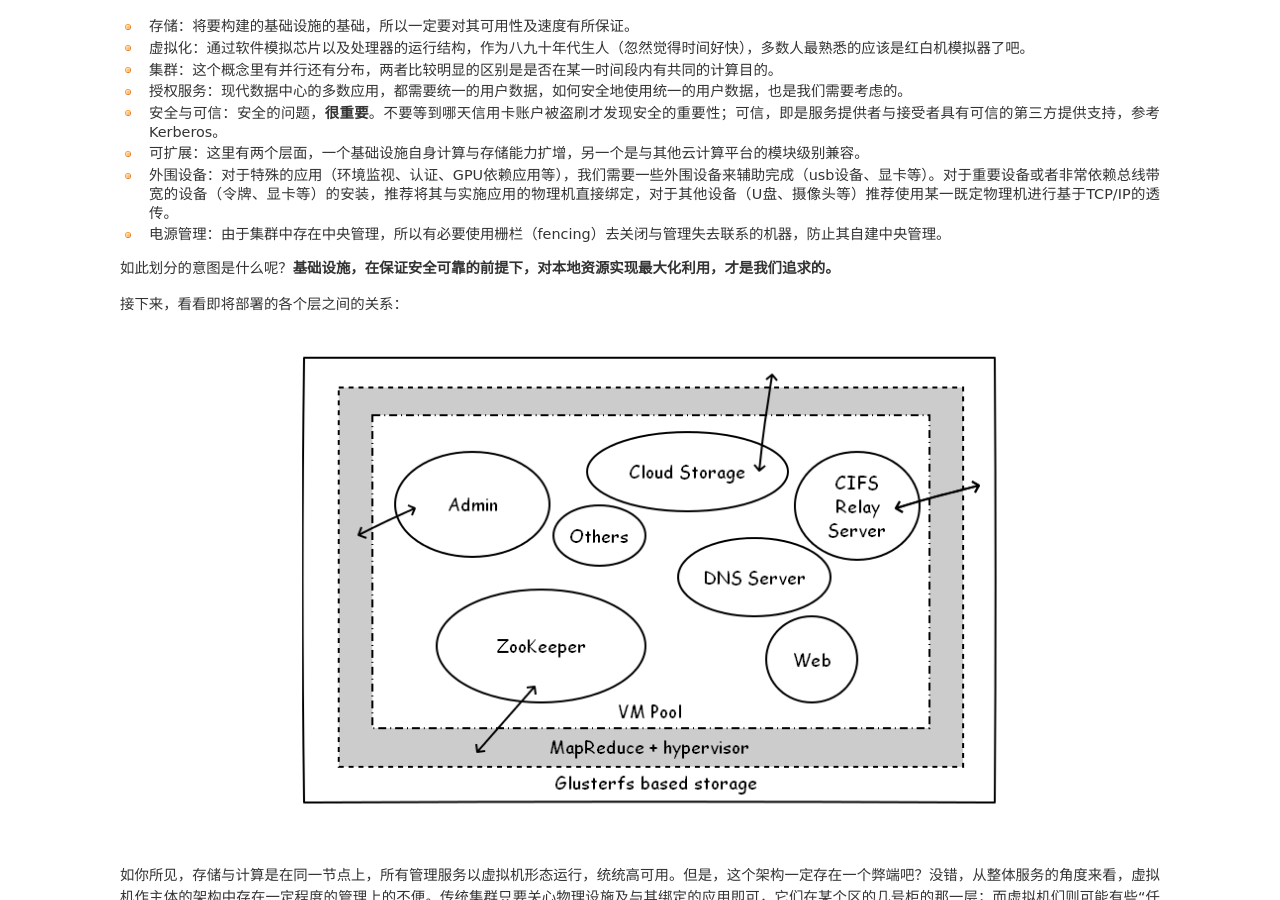
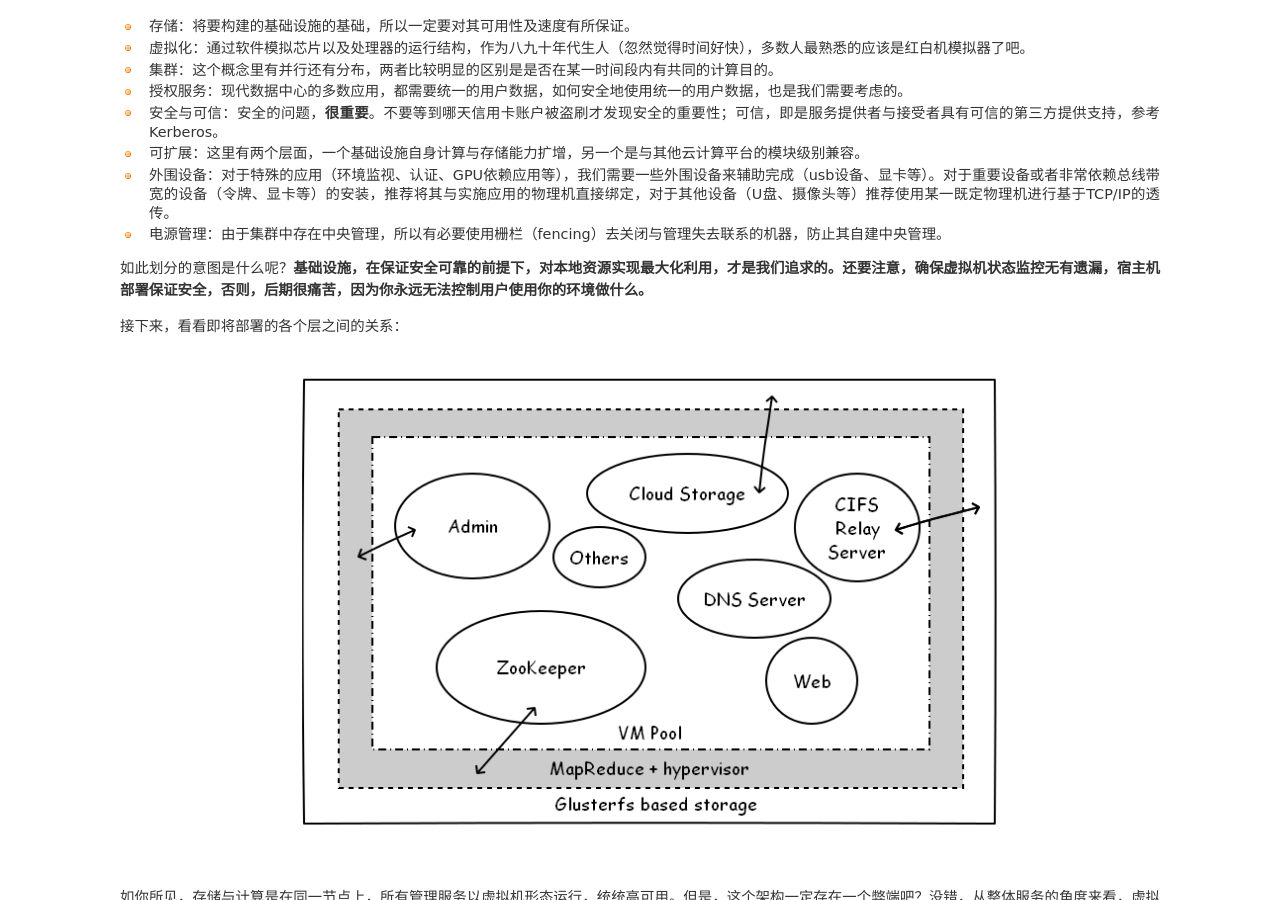
Before and after one commit to lofyer/InTheCloud, a Sphinx documentation site: the page built from source/posts/ch01.rst, in a window 1280 px wide and 900 px high, scrolled down 1959 px. Built offline with Sphinx 7.4.7, drawn with Linux system fonts in a browser that asks for light colours; formulas are drawn with MathJax 3.

Commit message:
保证监控

```diff
--- a/source/posts/ch01.rst
+++ b/source/posts/ch01.rst
@@ -95,7 +95,7 @@
 
 - 电源管理：由于集群中存在中央管理，所以有必要使用栅栏（fencing）去关闭与管理失去联系的机器，防止其自建中央管理。
 
-如此划分的意图是什么呢？**基础设施，在保证安全可靠的前提下，对本地资源实现最大化利用，才是我们追求的。**
+如此划分的意图是什么呢？**基础设施，在保证安全可靠的前提下，对本地资源实现最大化利用，才是我们追求的。还要注意，确保虚拟机状态监控无有遗漏，宿主机部署保证安全，否则，后期很痛苦，因为你永远无法控制用户使用你的环境做什么。**
 
 接下来，看看即将部署的各个层之间的关系：
 
```
